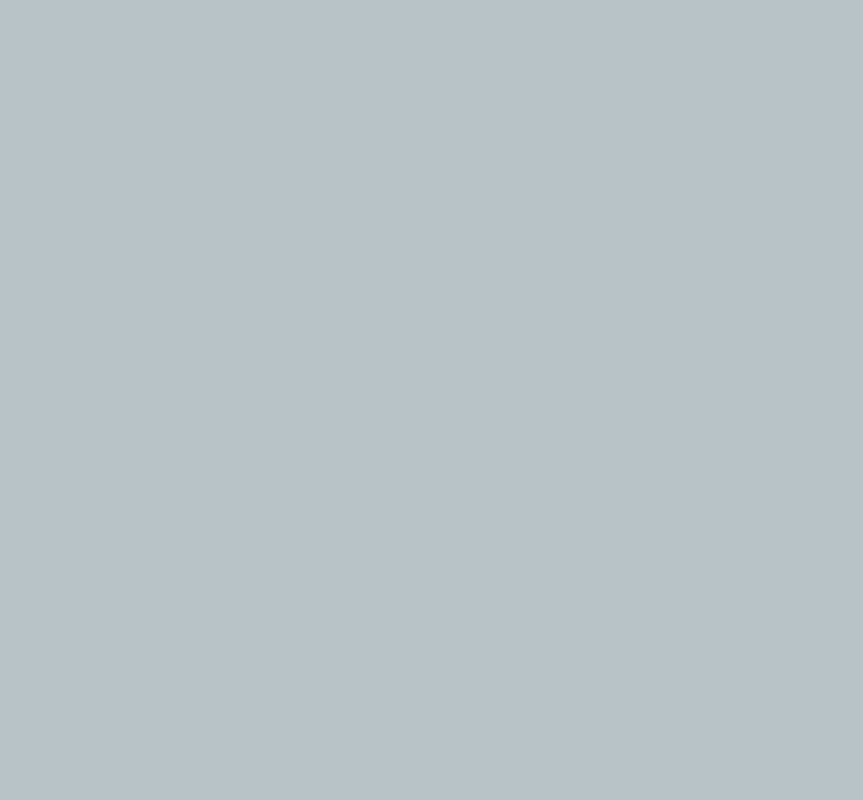
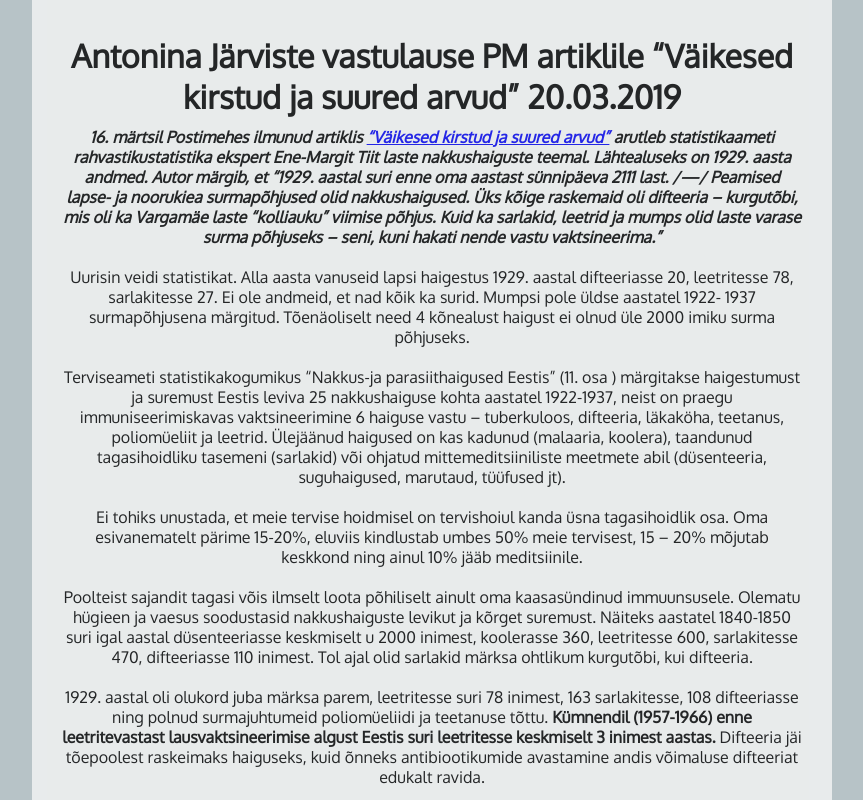
Before and after one commit to sssaari/medtead, a React (Create React App) app: page /Infomaterjalid/Epidemioloogidelt/antonina-jarviste-vastulause in a window 1280 px wide. Before the commit this address had no page. Shown: the part 360-1160 px from the top of the page, without its empty margins (208-1071 px from the left). Before the commit the page ends 800 px from the top, so only its background shows below. Built offline with nearby package versions, Linux system fonts and the light colour scheme.

Commit message:
some minor additions

```diff
--- a/src/App.css
+++ b/src/App.css
@@ -192,6 +192,7 @@
 }
 
 .langButtons {
+  z-index: 5;
 }
 
 .homePageTitle {
--- a/src/App.js
+++ b/src/App.js
@@ -17,6 +17,7 @@ import MassvaktsineerimisePooltJaVastu from "./pages/Infomaterjalid/massvaktsine
 import Epidemioloogidelt from "./pages/Infomaterjalid/Epidemioloogidelt";
 import MuudHuvitavat from "./pages/Infomaterjalid/MuudHuvitavat";
 import T6mbetuulesArstikunst from "./pages/Infomaterjalid/t6mbetuulesArstikunst";
+import JarvisteVastulause from "./pages/Infomaterjalid/jarvisteVastulause";
 
 function App() {
   return (
@@ -80,6 +81,11 @@ function App() {
           exact
           element={<MassvaktsineerimisePooltJaVastu />}
         />
+        <Route
+          path="/Infomaterjalid/Epidemioloogidelt/antonina-jarviste-vastulause"
+          exact
+          element={<JarvisteVastulause />}
+        />
       </Routes>
     </div>
   );
--- a/src/components/Navbar/navbarstyle.css
+++ b/src/components/Navbar/navbarstyle.css
@@ -12,6 +12,7 @@
   top: 0;
   left: 0;
   z-index: 1000;
+  background-color: rgb(183, 195, 199);
 }
 
 .navbar {
--- a/src/pages/Infomaterjalid.js
+++ b/src/pages/Infomaterjalid.js
@@ -11,20 +11,19 @@ function Infomaterjalid() {
         <div className="pageImgContainer">
           <img className="pageImg" src="pageImg.jpg" alt="" />
         </div>
-        <h1>INFOMATERJALID</h1>
       </div>
-
       <div className="containerArticle">
         <div className="articleCardIM">
-          <ul>
+          <h1>INFOMATERJALID</h1>
+          <div>
             {MenuItems.map((item, index) => {
               return (
-                <Link className={item.cName} to={item.path}>
-                  <li key={index}>{item.title.toUpperCase()}</li>
+                <Link className={item.cName} to={item.path} key={index}>
+                  {item.title.toUpperCase()}
                 </Link>
               );
             })}
-          </ul>
+          </div>
         </div>
       </div>
       <Footer />
--- a/src/pages/Infomaterjalid/Epidemioloogidelt.js
+++ b/src/pages/Infomaterjalid/Epidemioloogidelt.js
@@ -43,7 +43,7 @@ function Epidemioloogidelt() {
                 Postimees
               </li>
             </a>
-            <Link to="/Infomaterjalid/Epidemioloogidelt/">
+            <Link to="/Infomaterjalid/Epidemioloogidelt/antonina-jarviste-vastulause">
               <li>
                 Antonina Järviste vastulause PM artiklile “Väikesed kirstud ja
                 suured arvud” 20.03.2019
--- a/src/pages/Infomaterjalid/infomaterjalid.css
+++ b/src/pages/Infomaterjalid/infomaterjalid.css
@@ -1,7 +1,6 @@
 .articleCardIM a {
   text-decoration: none;
   color: rgb(9, 6, 23);
-  list-style: ;
   margin: 30px;
   font-size: 20px;
   display: block;
@@ -50,7 +49,6 @@
 
 .video {
   position: absolute;
-
   top: 0;
   left: 0;
   bottom: 0;
--- /dev/null
+++ b/src/pages/Infomaterjalid/jarvisteVastulause.js
@@ -0,0 +1,146 @@
+import Footer from "../../components/Footer";
+import Navbar from "../../components/Navbar/Navbar";
+import "./infomaterjalid.css";
+
+function JarvisteVastulause() {
+  return (
+    <div>
+      <Navbar />
+      <div className="pageImgContainer">
+        <img className="pageImg" src="../../pageImg.jpg" alt="" />
+      </div>
+      <div className="containerArticle">
+        <div className="articleCard">
+          <h1>
+            {" "}
+            Antonina Järviste vastulause PM artiklile “Väikesed kirstud ja
+            suured arvud” 20.03.2019{" "}
+          </h1>
+          <p>
+            <strong>
+              <em>
+                16. märtsil Postimehes ilmunud artiklis{" "}
+                <a
+                  target="_blank"
+                  href="https://arvamus.postimees.ee/6546163/ene-margit-tiit-vaikesed-kirstud-ja-suured-arvud"
+                >
+                  “Väikesed kirstud ja suured arvud”
+                </a>{" "}
+                arutleb statistikaameti rahvastikustatistika ekspert Ene-Margit
+                Tiit laste nakkushaiguste teemal. Lähtealuseks on 1929. aasta
+                andmed. Autor märgib, et “1929. aastal suri enne oma aastast
+                sünnipäeva 2111 last. /—/ Peamised lapse- ja noorukiea
+                surmapõhjused olid nakkushaigused. Üks kõige raskemaid oli
+                difteeria – kurgutõbi, mis oli ka Vargamäe laste “kolliauku”
+                viimise põhjus. Kuid ka sarlakid, leetrid ja mumps olid laste
+                varase surma põhjuseks – seni, kuni hakati nende vastu
+                vaktsineerima.”
+              </em>
+            </strong>
+            <br />
+            <br />
+            Uurisin veidi statistikat. Alla aasta vanuseid lapsi haigestus 1929.
+            aastal difteeriasse 20, leetritesse 78, sarlakitesse 27. Ei ole
+            andmeid, et nad kõik ka surid. Mumpsi pole üldse aastatel 1922- 1937
+            surmapõhjusena märgitud. Tõenäoliselt need 4 kõnealust haigust ei
+            olnud üle 2000 imiku surma põhjuseks.
+            <br />
+            <br />
+            Terviseameti statistikakogumikus “Nakkus-ja parasiithaigused Eestis”
+            (11. osa ) märgitakse haigestumust ja suremust Eestis leviva 25
+            nakkushaiguse kohta aastatel 1922-1937, neist on praegu
+            immuniseerimiskavas vaktsineerimine 6 haiguse vastu – tuberkuloos,
+            difteeria, läkaköha, teetanus, poliomüeliit ja leetrid. Ülejäänud
+            haigused on kas kadunud (malaaria, koolera), taandunud
+            tagasihoidliku tasemeni (sarlakid) või ohjatud mittemeditsiiniliste
+            meetmete abil (düsenteeria, suguhaigused, marutaud, tüüfused jt).
+            <br />
+            <br />
+            Ei tohiks unustada, et meie tervise hoidmisel on tervishoiul kanda
+            üsna tagasihoidlik osa. Oma esivanematelt pärime 15-20%, eluviis
+            kindlustab umbes 50% meie tervisest, 15 – 20% mõjutab keskkond ning
+            ainul 10% jääb meditsiinile.
+            <br />
+            <br />
+            Poolteist sajandit tagasi võis ilmselt loota põhiliselt ainult oma
+            kaasasündinud immuunsusele. Olematu hügieen ja vaesus soodustasid
+            nakkushaiguste levikut ja kõrget suremust. Näiteks aastatel
+            1840-1850 suri igal aastal düsenteeriasse keskmiselt u 2000 inimest,
+            koolerasse 360, leetritesse 600, sarlakitesse 470, difteeriasse 110
+            inimest. Tol ajal olid sarlakid märksa ohtlikum kurgutõbi, kui
+            difteeria.
+            <br />
+            <br />
+            1929. aastal oli olukord juba märksa parem, leetritesse suri 78
+            inimest, 163 sarlakitesse, 108 difteeriasse ning polnud
+            surmajuhtumeid poliomüeliidi ja teetanuse tõttu.{" "}
+            <strong>
+              Kümnendil (1957-1966) enne leetritevastast lausvaktsineerimise
+              algust Eestis suri leetritesse keskmiselt 3 inimest aastas.
+            </strong>{" "}
+            Difteeria jäi tõepoolest raskeimaks haiguseks, kuid õnneks
+            antibiootikumide avastamine andis võimaluse difteeriat edukalt
+            ravida.
+            <br />
+            <br />
+            Suureks probleemiks oli tuberkuloos. Tänaseks võib öelda, et
+            tuberkuloosist jagu saamine on meie elu-olu paranemise ja
+            ftisiaatrite sihipärase töö tulemus. Vaatamata praktiliselt 100%
+            hõlmatusele tuberkuloosivastase vaktsineerimise osas “…Tuberkuloosi
+            haigestumine tõusis Eestis valulapseks taasiseseisvumise aastatel:
+            1998. aastal diagnoositi 47,5 uut tuberkuloosijuhtu 100 000 elaniku
+            kohta, mis on ligi kümme korda enam kui Põhjamaades. Tingituna
+            Eestis taasiseseisvumise järgselt toimunud järsust tuberkuloosi
+            haigestumuse tõusust, kinnitati esimene tuberkuloositõrje programm
+            aastateks 1998–2003. Alates 2013. aastast eraldiseisvat
+            tuberkuloositõrje programmi ega strateegiat enam ei ole.
+            Tuberkuloositõrje tegevused ja eesmärgid on kokku lepitud{" "}
+            <a target="_blank" href="https://www.sm.ee/et/tervishoid-0">
+              {" "}
+              Rahvastiku tervise arengukava 2009–2020 valdkonna
+            </a>{" "}
+            “Tervislik eluviis” all ja jätkuvad kõik senised tegevused.”
+            (Tuberkuloosi haigestumus Eestis, selle trendid ja mõjutavad
+            tegurid, 23.05.2017).
+            <br />
+            <br />
+            Tuberkuloosivastasest vaktsineerimisest neis programmides juttu ei
+            ole. Vaktsineerimise eesmärk oli algselt imikute meningiidi
+            ärahoidmine. Haigestumisest see ei kaitsnud. Paljudes riikides on
+            tuberkuloosivastasest vaktsineerimisest ammu loobutud ning näiteks
+            USA-s pole seda kunagi immuniseerimiskavas olnud. Vaktsiin ise
+            tekitab tõsiseid kõrvaltoimeid.
+            <br />
+            <br />
+            Kohtan tihti väidet, et nakkuse leviku ärahoidmiseks on vajalik
+            laste – eeskätt imikute! – vaktsineerimise 95% hõlmatus. See arv on
+            ühe WHO ametniku arvamus, millel pole epidemioloogilist põhjendust.
+            On kirjeldatud leetrite puhanguid koolides, kus hõlmatus
+            vaktsineerimistega oli üle 95%. See arv on pigem emotsionaalne
+            survemeetod lapsevanema kallutamiseks vaktsineerimise kasuks.
+            Kollektiivne immuunsus on palju laiem mõiste, ei tohi unustada meie
+            esivanematelt saadud vastupanuvõimet haigustele ja ka läbipõetud
+            haigusi, mis kindlustavad eluaegse immuunsuse.
+            <br />
+            <br />
+            Vaktsineerimine on rangelt individuaalne meede – kui see kaitseb,
+            siis ikka ainult seda isikut, keda vaktsineeritakse.
+            <br />
+            <br />
+            <br />
+            <em>Antonina Järviste</em>
+            <br />
+            <br />
+            <em>40-aastase staažiga epidemioloog</em>
+            <br />
+            <br />
+          </p>
+        </div>
+      </div>
+
+      <Footer />
+    </div>
+  );
+}
+
+export default JarvisteVastulause;
--- a/src/pages/Infomaterjalid/massvaktsineerimisePooltJaVastu.js
+++ b/src/pages/Infomaterjalid/massvaktsineerimisePooltJaVastu.js
@@ -8,7 +8,7 @@ function MassvaktsineerimisePooltJaVastu() {
       <Navbar />
       <div>
         <div className="pageImgContainer">
-          <img className="pageImg" src="../pageImg.jpg" alt="" />
+          <img className="pageImg" src="../../pageImg.jpg" alt="" />
         </div>
         <div className="containerArticle">
           <div className="articleCardIM pdfArticle">
```
